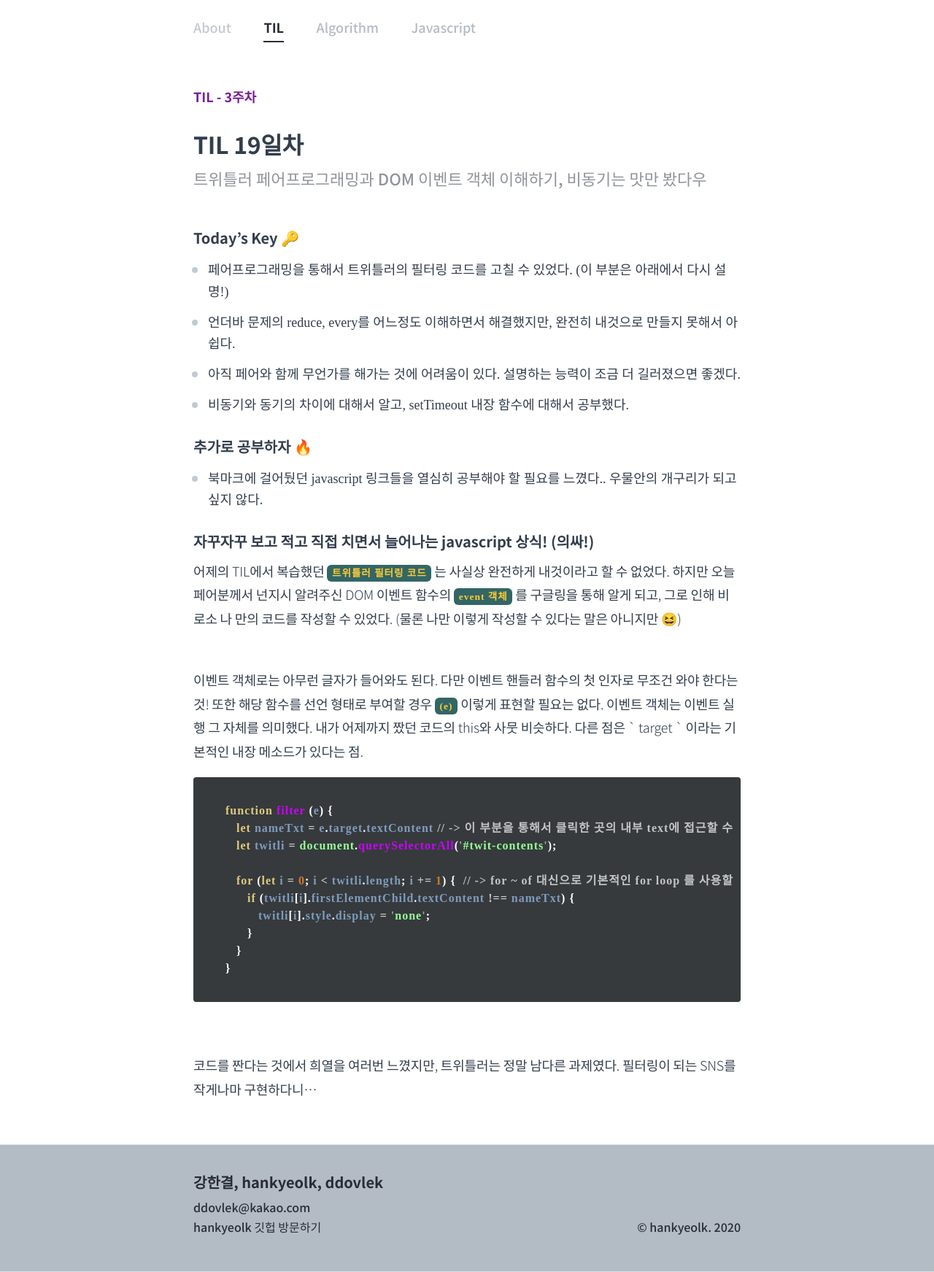
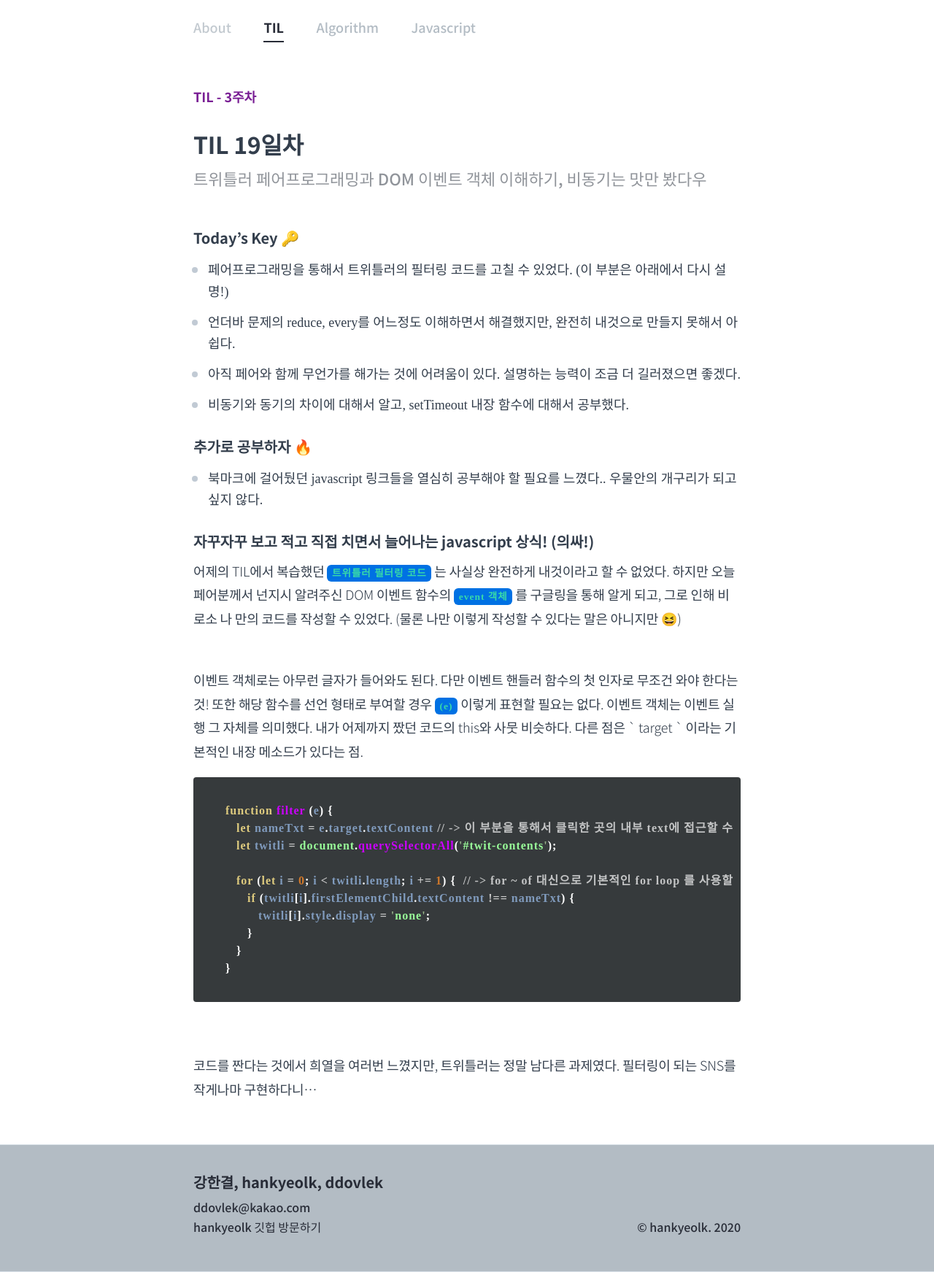
Before and after one commit to hankyeolk/hankyeolk.github.io, a Jekyll site: the page built from TIL/19_2020.07.03.md, in a window 1280 px wide. Shown: the whole page at 73% size. Built offline with Jekyll 4.4.1, drawn with Linux system fonts in a browser that asks for light colours; some web fonts are replaced.

Commit message:
code scss update

```diff
--- a/_sass/_code.scss
+++ b/_sass/_code.scss
@@ -4,9 +4,9 @@
 }
 
 code {
-  background-color: #366;
+  background-color:#0071E3;
   border-radius: 6px;
-  color: #fc3;
+  color: #38d9a9;
   font-size: 75%;
   padding: 0.3em 0.5em;
   font-weight: 700;
```
